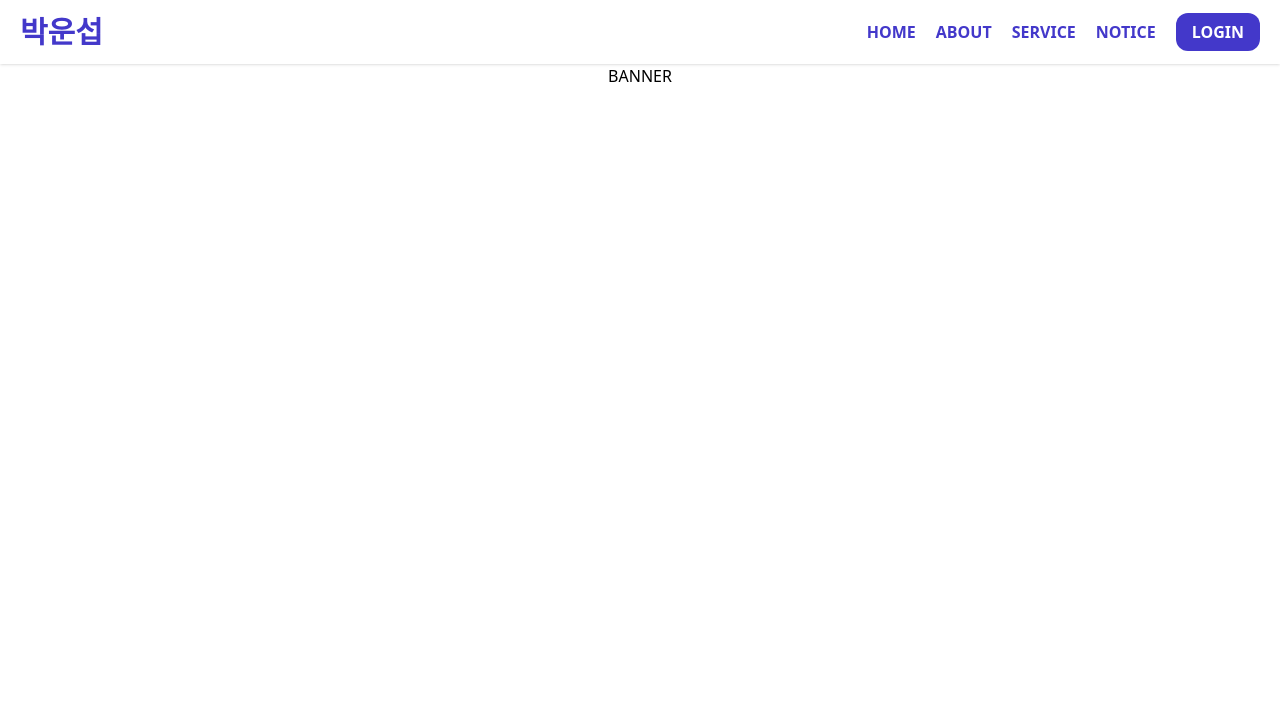
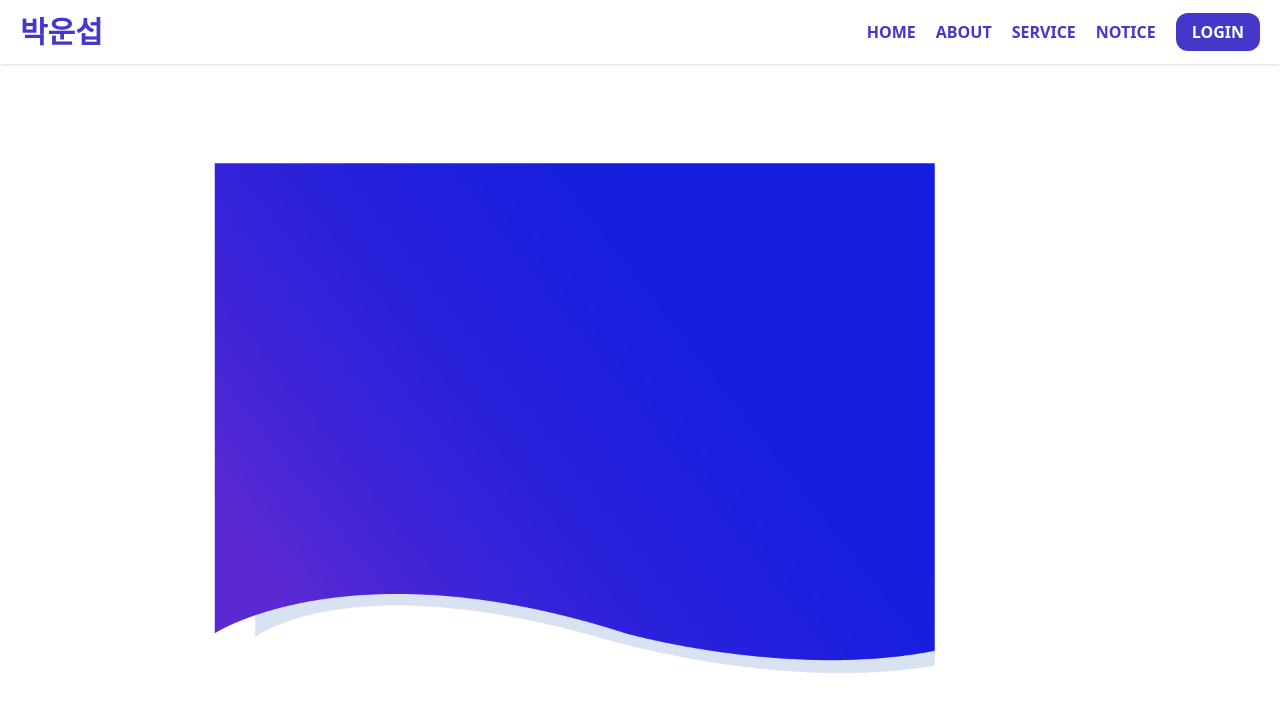
Before and after one commit to YJUCapstoneDesign/ConferenceProject, a React (Create React App) app in the folder FrontEnd/conference-project/: page / in a window 1280 px wide. Shown: the top 712 px of the page. Built offline with nearby package versions, Linux system fonts and the light colour scheme.

Commit message:
[F][feat#0011] : Modify Code

```diff
--- a/FrontEnd/conference-project/src/Component/Home.js
+++ b/FrontEnd/conference-project/src/Component/Home.js
@@ -1,7 +1,10 @@
+import React from "react";
+import banner from "../img/banner.png";
+
 function HomeContent() {
   return (
     <div>
-      <p>BANNER</p>
+      <img src={banner}></img>
     </div>
   );
 }
--- a/FrontEnd/conference-project/src/Component/paths.js
+++ b/FrontEnd/conference-project/src/Component/paths.js
@@ -1,5 +1,5 @@
 const paths = {
-  home: "/Home",
+  home: "/",
   about: "/About",
   service: "/Service",
   notice: "/Notice",
```
Also changed, not shown: FrontEnd/conference-project/src/img/banner.png (added).
